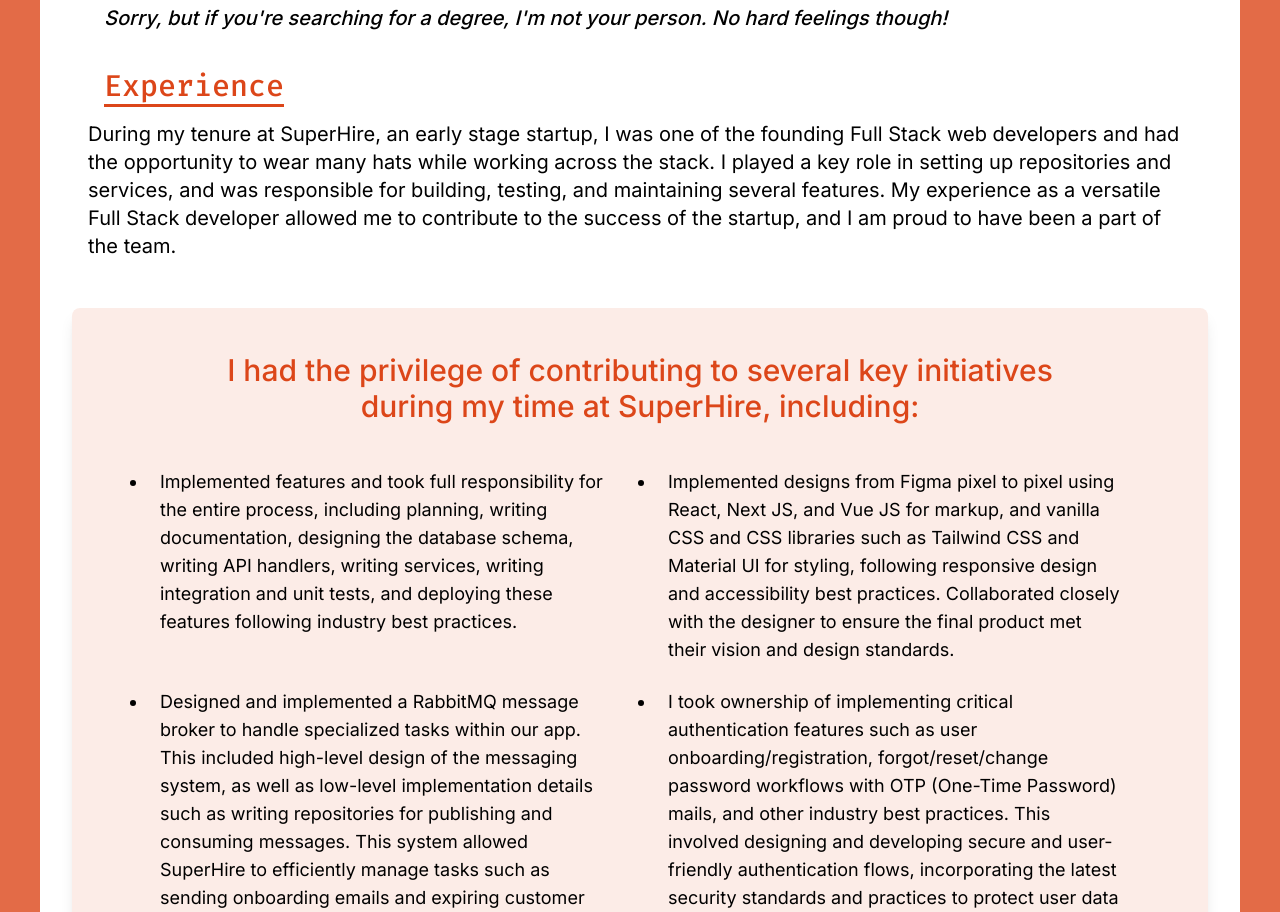
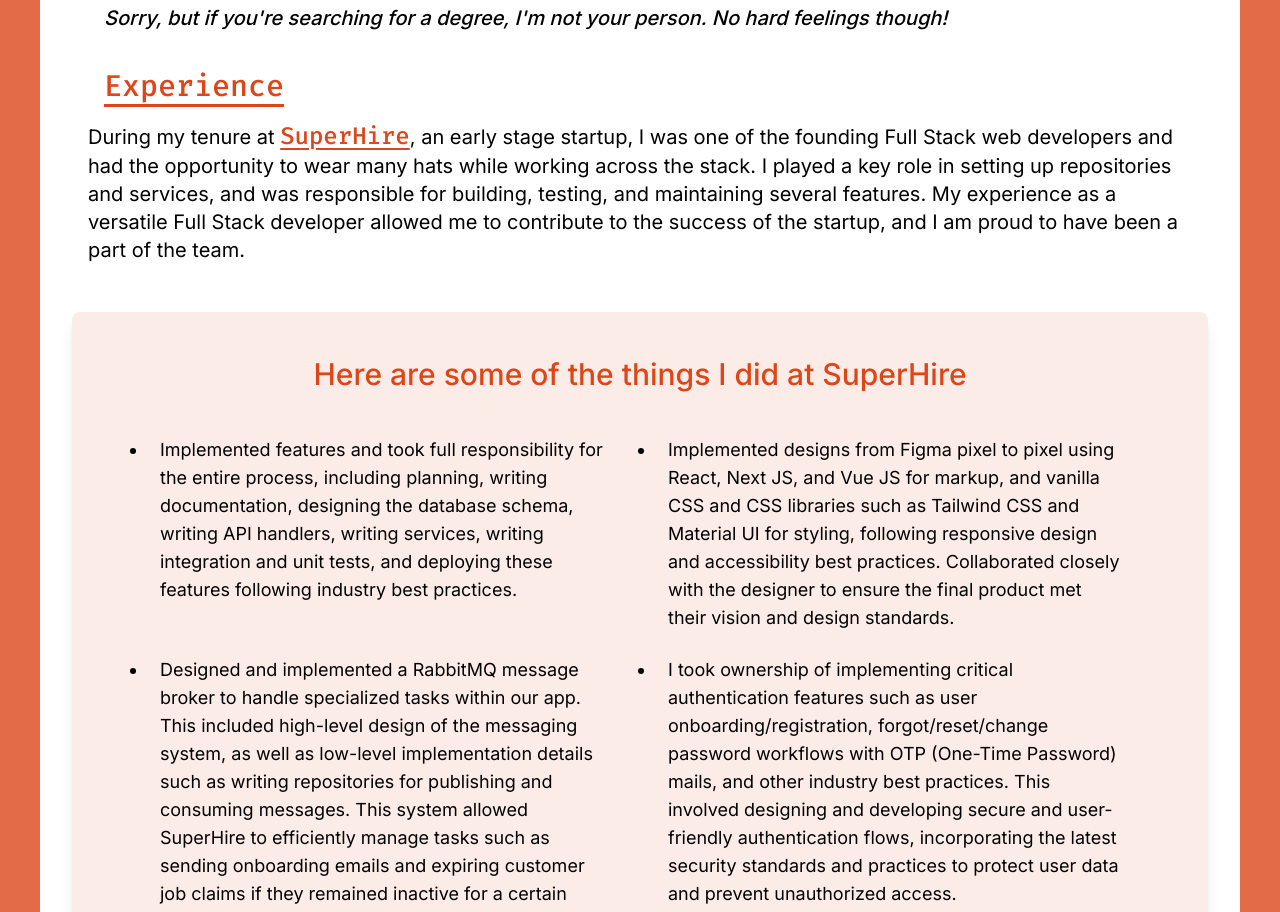
Before and after one commit to SamroodAli/portfolio-website, a Next.js app: page / in a window 1280 px wide. Shown: the part 860-1772 px from the top of the page. Built offline with nearby package versions, Linux system fonts and the light colour scheme.

Commit message:
fix: experience items title fix

```diff
--- a/components/ExperienceSection.tsx
+++ b/components/ExperienceSection.tsx
@@ -1,5 +1,6 @@
 import { ExperienceListItem } from "@/components/ExperienceListtem";
 import { Heading3 } from "@/components/Heading3";
+import { LinkTextSpan } from "@/components/LinkTextSpan";
 import { Paragraph } from "@/components/Paragraph";
 
 const experienceListItems = [
@@ -81,22 +82,24 @@
         <ul>
           <li>
             <Paragraph className="px-3 md:px-4">
-              During my tenure at SuperHire, an early stage startup, I was one
-              of the founding Full Stack web developers and had the opportunity
-              to wear many hats while working across the stack. I played a key
-              role in setting up repositories and services, and was responsible
-              for building, testing, and maintaining several features. My
-              experience as a versatile Full Stack developer allowed me to
-              contribute to the success of the startup, and I am proud to have
-              been a part of the team.
+              During my tenure at{" "}
+              <LinkTextSpan href="http://superhire.net/">
+                SuperHire
+              </LinkTextSpan>
+              , an early stage startup, I was one of the founding Full Stack web
+              developers and had the opportunity to wear many hats while working
+              across the stack. I played a key role in setting up repositories
+              and services, and was responsible for building, testing, and
+              maintaining several features. My experience as a versatile Full
+              Stack developer allowed me to contribute to the success of the
+              startup, and I am proud to have been a part of the team.
             </Paragraph>
             <div className="bg-day-900 dark:bg-teal-900 bg-opacity-10 dark:bg-opacity-50 md:dark:bg-opacity-20 p-3 md:my-12 rounded-lg shadow-lg">
-              <p className="px-3  text-day-900 dark:text-teal-300 md:text-center font-medium text-lg md:text-3xl py-8">
-                I had the privilege of contributing to several key initiatives{" "}
-                <span className="md:block">
-                  during my time at SuperHire, including:
-                </span>
-              </p>
+              <div className="px-3  text-day-900 dark:text-teal-300 md:text-center font-medium text-lg md:text-3xl py-8">
+                <p className="">
+                  Here are some of the things I did at SuperHire
+                </p>
+              </div>
               <ul
                 id="SuperHire-things"
                 className="list-disc flex flex-col md:grid md:grid-cols-2 md:px-16 px-4 lg:px-8 xl:px-16 gap-x-8"
```
